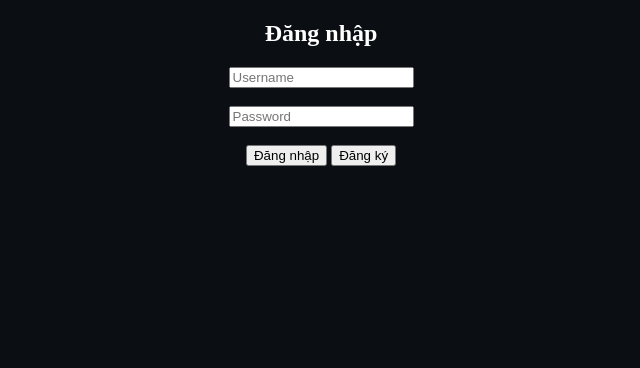
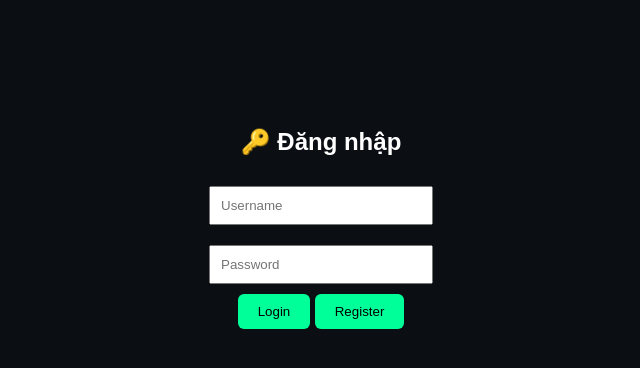
Before and after one commit to Rubysand99/website-kiemtien, a website: page login.html in a window 1280 px wide. Shown: the whole page, without its empty margins (319-959 px from the left). Drawn offline with Linux system fonts and the light colour scheme.

Commit message:
Update login.html

```diff
--- a/login.html
+++ b/login.html
@@ -1,45 +1,82 @@
 <!DOCTYPE html>
 <html>
-<body style="background:#0b0f14;color:white;text-align:center">
+<head>
+<meta charset="UTF-8">
+<title>Login</title>
 
-<h2>Đăng nhập</h2>
+<style>
+body{
+background:#0b0f14;
+color:white;
+text-align:center;
+padding-top:100px;
+font-family:Arial;
+}
+input{
+padding:10px;
+margin:10px;
+width:200px;
+}
+button{
+padding:10px 20px;
+background:#00ff99;
+border:none;
+border-radius:6px;
+}
+</style>
+</head>
 
-<input id="user" placeholder="Username"><br><br>
-<input id="pass" type="password" placeholder="Password"><br><br>
+<body>
 
-<button onclick="login()">Đăng nhập</button>
-<button onclick="register()">Đăng ký</button>
+<h2>🔑 Đăng nhập</h2>
+
+<input id="user" placeholder="Username"><br>
+<input id="pass" placeholder="Password" type="password"><br>
+
+<button onclick="login()">Login</button>
+<button onclick="register()">Register</button>
+
+<p id="msg"></p>
 
 <script>
+
 const API = "https://website-kiemtien.onrender.com";
+
+function register(){
+fetch(API+"/register",{
+ method:"POST",
+ headers:{"Content-Type":"application/json"},
+ body:JSON.stringify({
+   username:user.value,
+   password:pass.value
+ })
+})
+.then(r=>r.json())
+.then(d=>{
+ msg.innerText = d.msg;
+});
+}
 
 function login(){
 fetch(API+"/login",{
  method:"POST",
  headers:{"Content-Type":"application/json"},
  body:JSON.stringify({
-    username: user.value,
-    password: pass.value
+   username:user.value,
+   password:pass.value
  })
- }).then(r=>r.json()).then(d=>{
-   if(d.msg=="fail") alert("Sai tài khoản");
-   else{
+})
+.then(r=>r.json())
+.then(d=>{
+ if(d.msg=="ok"){
    localStorage.setItem("user", d.username);
    window.location.href="dashboard.html";
+ }else{
+   msg.innerText="Sai tài khoản!";
  }
 });
 }
 
-function register(){
- fetch(API+"/register",{
-  method:"POST",
-  headers:{"Content-Type":"application/json"},
-  body:JSON.stringify({
-    username: user.value,
-    password: pass.value
-  })
- }).then(()=>alert("Đăng ký thành công"));
-}
 </script>
 
 </body>
```
Lines whose indentation alone changed are shown as unchanged.
